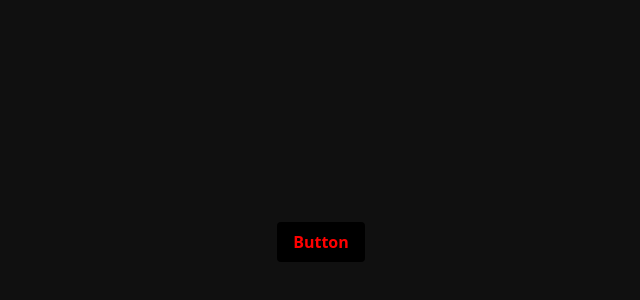
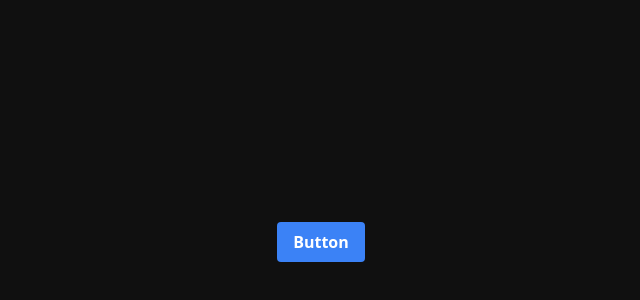
Before and after one commit to Miguel-T24/typescript-react-basics, a Next.js app: page / in a window 1280 px wide. Shown: the part 158-458 px from the top of the page, without its empty margins (319-959 px from the left). Built offline with nearby package versions, Linux system fonts and the light colour scheme.

Commit message:
Interceptions y Extends

```diff
--- a/src/app/page.tsx
+++ b/src/app/page.tsx
@@ -2,19 +2,17 @@
 
 import { ComponentProps } from "react";
 
-type buttonProps = ComponentProps<"button">;
+type buttonProps = ComponentProps<"button"> & {
+  dark?:boolean,
+  variant?:"Primary" | "Secondary"
+  children : boolean
+};
 
-function Button({onClick, ...rest}:buttonProps){
-
-  const handleClick = () => {
-    if(onClick){
-      alert("Clicked")
-    }
-  }
-
+function Button({dark, variant, children }:buttonProps){
+  variant = "Primary"
   return(
     <>
-      <button onClick = {handleClick} {...rest}>Button</button>
+      <button>Button</button>
     </>
   )
 }
@@ -22,16 +20,7 @@ function Button({onClick, ...rest}:buttonProps){
 function Page(){
   return(
     <>
-      <Button
-      onClick={() => alert("Hello World")}
-      style={{
-        color : "red",
-        backgroundColor : "Black"
-      }}
-
-      >
-        click me
-      </Button>
+      <Button>{true}</Button>
     </>
   )
 }
```
